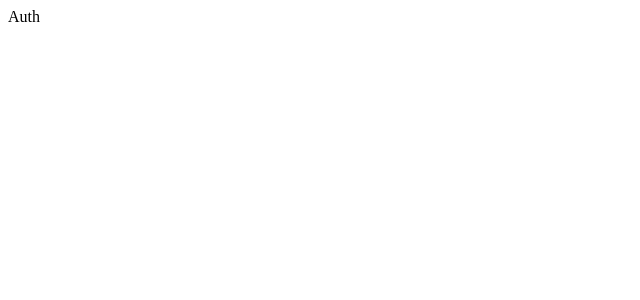
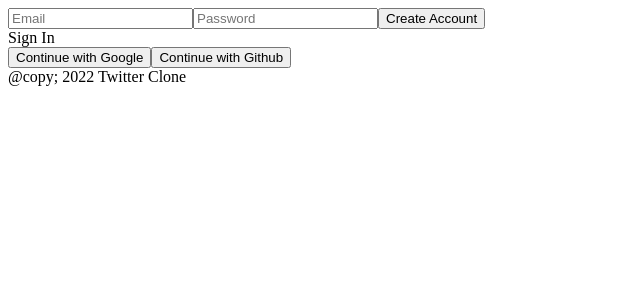
Before and after one commit to swj9707/twitter-clone, a React (Create React App) app: page / in a window 1280 px wide. Shown: the top 300 px of the page, without its empty margins (0-640 px from the left). Built offline with nearby package versions, Linux system fonts and the light colour scheme; no server answers.

Commit message:
feature/authentication OAuth2 & Email Login/Logout

```diff
--- /dev/null
+++ b/jsconfig.json
@@ -0,0 +1,6 @@
+{
+  "compilerOptions": {
+    "baseUrl": "src"
+  },
+  "include": ["src"]
+}
--- a/src/components/App.js
+++ b/src/components/App.js
@@ -1,7 +1,28 @@
-import AppRouter from "./Router";
+import AppRouter from "components/Router";
+import React, { useState, useEffect } from "react";
+import { authService } from "../fbase";
 
 function App() {
-  return <AppRouter />;
+  const [isLoggedIn, setIsLoggedIn] = useState(false);
+  const [init, setInit] = useState(false);
+
+  useEffect(() => {
+    authService.onAuthStateChanged((user) => {
+      if (user) {
+        setIsLoggedIn(true);
+      } else {
+        setIsLoggedIn(false);
+      }
+      setInit(true);
+    });
+  }, []);
+
+  return (
+    <>
+      {init ? <AppRouter isLoggedIn={isLoggedIn} /> : "Initializing...."}
+      <footer>@copy; {new Date().getFullYear()} Twitter Clone</footer>
+    </>
+  );
 }
 
 export default App;
--- /dev/null
+++ b/src/components/Navigation.js
@@ -0,0 +1,16 @@
+import React from "react";
+import { Link } from "react-router-dom";
+
+const Navigation = () => (
+  <nav>
+    <ul>
+      <li>
+        <Link to="/">Home</Link>
+      </li>
+      <li>
+        <Link to="/profile">My Profile</Link>
+      </li>
+    </ul>
+  </nav>
+);
+export default Navigation;
--- a/src/components/Router.js
+++ b/src/components/Router.js
@@ -1,17 +1,27 @@
-import React, { useState } from "react";
-import { HashRouter as Router, Route, Switch } from "react-router-dom";
-import Auth from "../routes/Auth";
-import Home from "../routes/Home";
+import React from "react";
+import {
+  HashRouter as Router,
+  Route,
+  Switch,
+  Redirect,
+} from "react-router-dom";
+import Auth from "routes/Auth";
+import Home from "routes/Home";
+import Profile from "routes/Profile";
+import Navigation from "components/Navigation";
 
-const AppRouter = () => {
-  const [isLoggedIn, setIsLoggedIn] = useState(false);
+const AppRouter = ({ isLoggedIn }) => {
   return (
     <Router>
+      {isLoggedIn && <Navigation />}
       <Switch>
         {isLoggedIn ? (
           <>
             <Route exact path="/">
               <Home />
+            </Route>
+            <Route exact path="/profiles">
+              <Profile />
             </Route>
           </>
         ) : (
--- /dev/null
+++ b/src/fbase.js
@@ -0,0 +1,18 @@
+import firebase from "firebase/compat/app";
+import "firebase/compat/auth";
+
+const firebaseConfig = {
+  apiKey: process.env.REACT_APP_API_KEY,
+  authDomain: process.env.REACT_APP_AUTH_DOMAIN,
+  projectId: process.env.REACT_APP_PROJECT_ID,
+  storageBucket: process.env.REACT_APP_STORAGE_BUCKET,
+  messagingSenderId: process.env.REACT_APP_MESSAGING_SENDER_ID,
+  appId: process.env.REACT_APP_APP_ID,
+  measurementId: process.env.REACT_APP_MEASUREMENT_ID,
+};
+
+firebase.initializeApp(firebaseConfig);
+
+export const firebaseInstance = firebase;
+
+export const authService = firebase.auth();
--- a/src/routes/Auth.js
+++ b/src/routes/Auth.js
@@ -1,4 +1,91 @@
-import React from "react";
+import React, { useState } from "react";
+import { authService, firebaseInstance } from "fbase";
 
-const Auth = () => <span>Auth</span>;
+const Auth = () => {
+  const [email, setEmail] = useState("");
+  const [password, setPassword] = useState("");
+  const [newAccount, setNewAccount] = useState(true);
+  const [error, setError] = useState("");
+  const onChange = (e) => {
+    const {
+      target: { name, value },
+    } = e;
+    if (name === "email") {
+      setEmail(value);
+    } else if (name === "password") {
+      setPassword(value);
+    }
+  };
+
+  const onSubmit = async (e) => {
+    e.preventDefault();
+    try {
+      let data;
+      if (newAccount) {
+        data = await authService.createUserWithEmailAndPassword(
+          email,
+          password
+        );
+      } else {
+        data = await authService.signInWithEmailAndPassword(email, password);
+      }
+    } catch (error) {
+      setError(error.message);
+    }
+  };
+
+  const toggleAccount = () => setNewAccount((prev) => !prev);
+
+  const onSocialClick = async (e) => {
+    const {
+      target: { name },
+    } = e;
+    let provider;
+    if (name === "google") {
+      provider = new firebaseInstance.auth.GoogleAuthProvider();
+    } else if (name === "github") {
+      provider = new firebaseInstance.auth.GithubAuthProvider();
+    }
+    const data = await authService.signInWithPopup(provider);
+  };
+
+  return (
+    <div>
+      <form onSubmit={onSubmit}>
+        <input
+          name="email"
+          type="text"
+          placeholder="Email"
+          required
+          value={email}
+          onChange={onChange}
+        />
+        <input
+          name="password"
+          type="password"
+          placeholder="Password"
+          required
+          value={password}
+          onChange={onChange}
+        />
+        <input
+          type="submit"
+          value={newAccount ? "Create Account" : "Sign In"}
+        />
+        {error}
+      </form>
+      <span onClick={toggleAccount}>
+        {newAccount ? "Sign In" : "Create Account"}
+      </span>
+      <div>
+        <button onClick={onSocialClick} name="google">
+          Continue with Google
+        </button>
+        <button onClick={onSocialClick} name="github">
+          Continue with Github
+        </button>
+      </div>
+    </div>
+  );
+};
 export default Auth;
--- a/src/routes/Profile.js
+++ b/src/routes/Profile.js
@@ -1,3 +1,16 @@
 import React from "react";
+import { authService } from "fbase";
+import { useHistory } from "react-router-dom";
 
-export default () => <span>Profile</span>;
+export default () => {
+  const history = useHistory();
+  const onLogOutClick = () => {
+    authService.signOut();
+    history.push("/");
+  };
+  return (
+    <>
+      <button onClick={onLogOutClick}>Log Out</button>
+    </>
+  );
+};
```
Also changed, not shown: src/firebase.js (deleted, +0 -20 lines).
